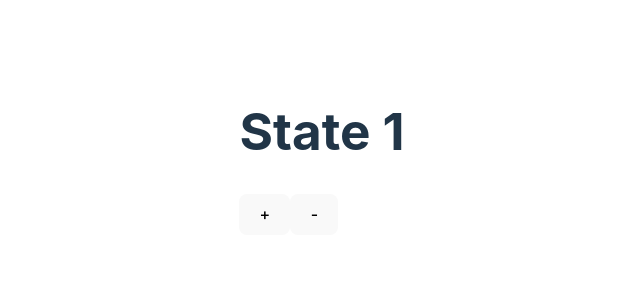
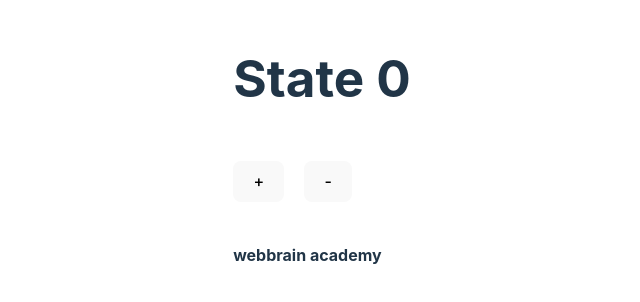
Before and after one commit to Hojiakbar5119/react_lesson, a React (Vite) app: page / in a window 1280 px wide. Shown: the part 248-550 px from the top of the page, without its empty margins (318-958 px from the left). Built offline with nearby package versions, Linux system fonts and the light colour scheme.

Commit message:
3 lesson

```diff
--- a/src/Lesson2/student.jsx
+++ b/src/Lesson2/student.jsx
@@ -4,26 +4,25 @@ class Student extends React.Component{
     constructor(props){
         super(props);
         this.state={
-            counts : 1,
+            counts : 0,
+            title: 'webbrain academy'
         }
 
     }
     render(){
         let counts = 0;
         const plus=()=>{
-            console.log(counts)
-            counts = counts +1;
+            this.setState({counts: this.state.counts+1})
         }
         const minus=()=>{
-            console.log(counts)
-            counts = counts -1;
+            this.setState({counts: this.state.counts-1})
         }
 
-        const timeout = setTimeout((a)=>{
-            console.log("Vaqt hisoblandi",a);
-        },2000,"Rostan shunaqami")
+        // const timeout = setTimeout((a)=>{
+        //     console.log("Vaqt hisoblandi",a);
+        // },2000,"Rostan shunaqami")
 
-        timeout
+        // timeout
         // time settimeout  bu bir marta ishlaydi
         //? time setinterval bu nir necha marta ishlash mumkin
         // const timeInterval = setInterval(()=>{
@@ -36,9 +35,14 @@ class Student extends React.Component{
         return(
             <div>
                 {/* <h1>Student Component</h1> */}
+
                 <h1>State {this.state.counts}</h1>
+                <div style={{margin:'0 auto'}}>
                 <button onClick={plus}>+</button>
-                <button onClick={minus}>-</button>
+                <button onClick={minus} style={{margin:'20px'}}>-</button>
+                </div>
+
+                <h4>{this.state.title}</h4>
 
             </div>
         )
```
